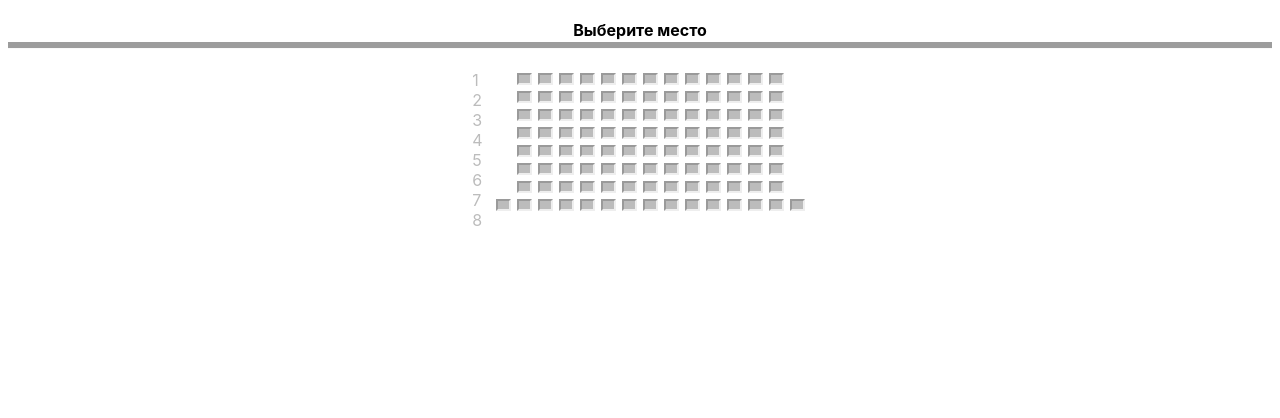
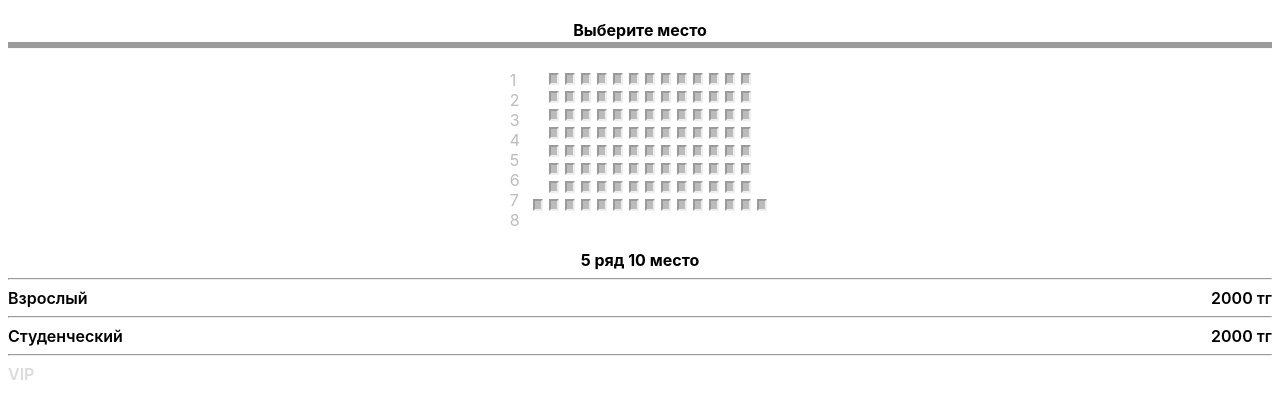
Before and after one commit to nurbolatkz/ticketbooking, a React (Create React App) app: page /places in a window 1280 px wide. Shown: the top 418 px of the page. Built offline with nearby package versions, Linux system fonts and the light colour scheme.

Commit message:
added new component - SeatPrice

```diff
--- a/src/App.js
+++ b/src/App.js
@@ -17,9 +17,10 @@ import CinemaInfo from "./components/CinemaInfo";
 import FilmCardList from './components/FilmCardList';
 import SelectPlace from './components/SelectPlace';
 import AllInfo from './components/AllInfo';
-
+import SeatPrice from './components/SeatPrice';
 /* ------ import css ------ */
 import './styles/App.css';
+
 
 
 
@@ -196,6 +197,7 @@ const [cards, setCards] = useState([
         <>
            {/* <SelectPlace></SelectPlace> */}
            <CinemaPlace></CinemaPlace>
+           <SeatPrice></SeatPrice>
         </>
        },
     ]);
--- /dev/null
+++ b/src/components/SeatPrice.jsx
@@ -0,0 +1,21 @@
+import React from 'react';
+
+const SeatPrice = ({props}) => {
+    return (
+        <div className='seatPriceBody'>
+            <div className='seatPriceTitle'>5 ряд 10 место</div>
+            <div className='seatPriceElements'>
+                <hr></hr>
+                    <text>Взрослый</text>
+                    <span>2000 тг</span>
+                <hr></hr>
+                    <text>Студенческий</text>
+                    <span>2000 тг</span>
+                <hr></hr>
+                    <text className='VIP'>VIP</text>
+            </div>
+        </div>
+    )
+}
+
+export default SeatPrice;
--- a/src/styles/App.css
+++ b/src/styles/App.css
@@ -12,7 +12,27 @@
 body {
     font-family: Inter, sans-serif;
 }
-/* For Seats */
+
+/* SeatPrice style */
+.seatPriceBody hr{
+    color: #9C9C9C;
+}
+.seatPriceBody span{
+    float: right;
+}
+.seatPriceBody{
+    width: 100%;
+    margin-top: 20px;
+    font-weight: 600;
+}
+.seatPriceTitle{
+    text-align: center;
+    font-weight: bold;
+}
+.VIP{
+    color: #DBDBDB;
+}
+/* SeatPlace style */
 
 :root{
 
@@ -82,10 +102,11 @@ body {
   }
 @media screen and (min-width: 200px) {
     .place {
-
+        margin: 3px;
+        --seat-width:10px;
     }
     .rowNums{
-        margin-inline-start: 0%;
+        margin-inline-start: 0px;
     }
   }
 /* Float four columns side by side */
```
